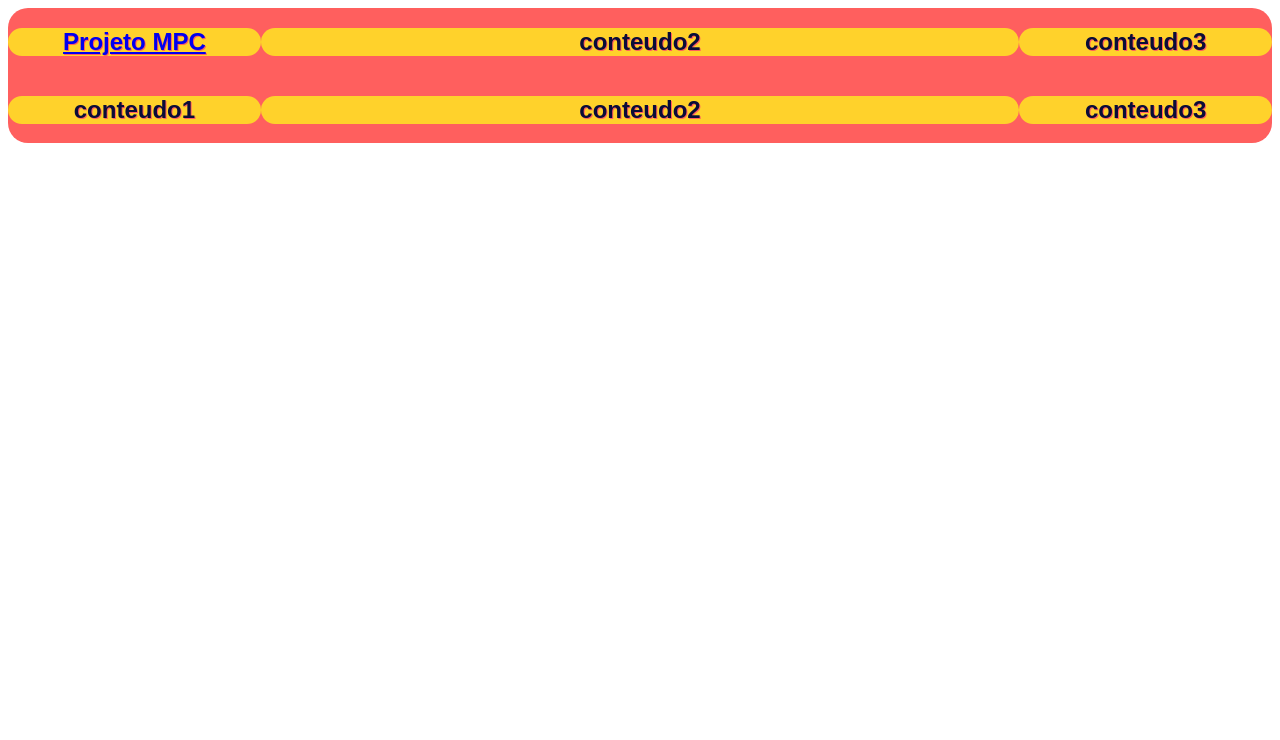
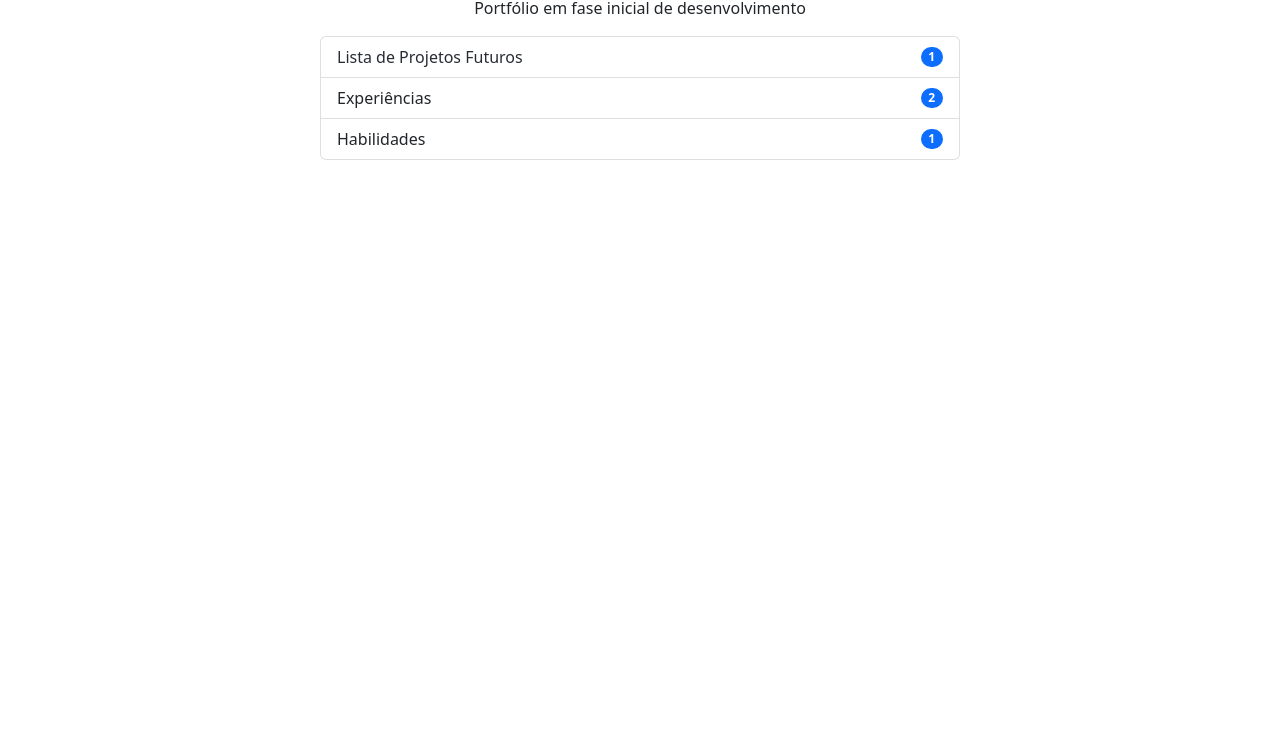
Before and after one commit to izaelgs/iza, a plain HTML site: page index.html in a window 1280 px wide. Shown: the part 60-800 px from the top of the page. Drawn offline with nearby package versions, Linux system fonts and the light colour scheme.

Commit message:
reestruturação visual

```diff
--- a/index.css
+++ b/index.css
@@ -1,22 +1,24 @@
-.box{
-    margin-left: auto;
-    margin-right: auto;
-    max-width: 1280px;
-    text-align: center;
-    font-family: sans-serif;
-    border-radius: 20px;
-    background-color: #FF5F5E;
-    color: #0A0D38;
-    text-shadow: 1px 1px #FFD22B;
+.main-box{
+    display: grid;
+    grid-template-columns: 25% 50% 25%;
 }
 
-.grid{
-    display: grid;
-    grid-template-columns: 20% 60% 20%;
-    grid-template-rows: 50% 50%;
+.lista li{
+    cursor: pointer;
 }
-.bloco{
-    border-radius: 20px;
-    background-color: #FFD22B;
-    text-shadow: 1px 1px #FF5F5E;
+
+.lista li:hover {
+    background: #113DF9;
+    color: azure;
 }
+
+.lista a{
+    text-decoration: none;
+    color:#282c33;
+    width: 100%;
+}
+
+.lista a:hover{
+    background: #113DF9;
+    color: azure;
+}
--- a/index.html
+++ b/index.html
@@ -1,25 +1,44 @@
-<!DOCTYPE html>
-<html lang="ptbr">
-<head>
-    <meta charset="UTF-8">
-    <meta http-equiv="X-UA-Compatible" content="IE=edge">
-    <meta name="viewport" content="width=device-width, initial-scale=1.0">
-    <title>Início</title>
+<!doctype html>
+<html lang="en">
+  <head>
+    <meta charset="utf-8">
+    <meta name="viewport" content="width=device-width, initial-scale=1">
+    <title>Lista de Projetos Futuros</title>
+    <link href="https://cdn.jsdelivr.net/npm/bootstrap@5.2.0-beta1/dist/css/bootstrap.min.css" rel="stylesheet" integrity="sha384-0evHe/X+R7YkIZDRvuzKMRqM+OrBnVFBL6DOitfPri4tjfHxaWutUpFmBp4vmVor" crossorigin="anonymous">
     <link rel="stylesheet" href="index.css">
-</head>
-<body>
-    <div class="box">
-        <h2>Este Repositório ainda está em Desenvolvimento</h2>
+    </head>
+  <body>
+    <div class="main-box">
+        <span>
+            teste
+        </span>
+        <span>
+            <section class="text-center">
+                <h1>Izael Gs</h1>
+                <p>Portfólio em fase inicial de desenvolvimento</p>
+            </section>
+            <section>
+                <ul class="list-group lista">
+                    <li class="list-group-item d-flex justify-content-between align-items-center">
+                        <a href="projetosFuturos.html">
+                            Lista de Projetos Futuros
+                        </a>
+                        <span class="badge bg-primary rounded-pill">1</span>
+                    </li>
+                    <li class="list-group-item d-flex justify-content-between align-items-center">
+                            Experiências
+                        <span class="badge bg-primary rounded-pill">2</span>
+                    </li>
+                    <li class="list-group-item d-flex justify-content-between align-items-center">
+                            Habilidades
+                        <span class="badge bg-primary rounded-pill">1</span>
+                    </li>
+                </ul>
+            </section>
+
+        </span>
+        <span>teste</span>
     </div>
-    <div class="box grid">
-        <h2 class="bloco">
-            <a href="projetos simples/MPC/index.html">Projeto MPC</a>
-        </h2>
-        <h2 class="bloco">conteudo2</h2>
-        <h2 class="bloco">conteudo3</h2>
-        <h2 class="bloco">conteudo1</h2>
-        <h2 class="bloco">conteudo2</h2>
-        <h2 class="bloco">conteudo3</h2>
-    </div>
-</body>
+    <script src="https://cdn.jsdelivr.net/npm/bootstrap@5.2.0-beta1/dist/js/bootstrap.bundle.min.js" integrity="sha384-pprn3073KE6tl6bjs2QrFaJGz5/SUsLqktiwsUTF55Jfv3qYSDhgCecCxMW52nD2" crossorigin="anonymous"></script>
+  </body>
 </html>
```
Also changed, not shown: projetosFuturos.html (added, +34 -0 lines).
